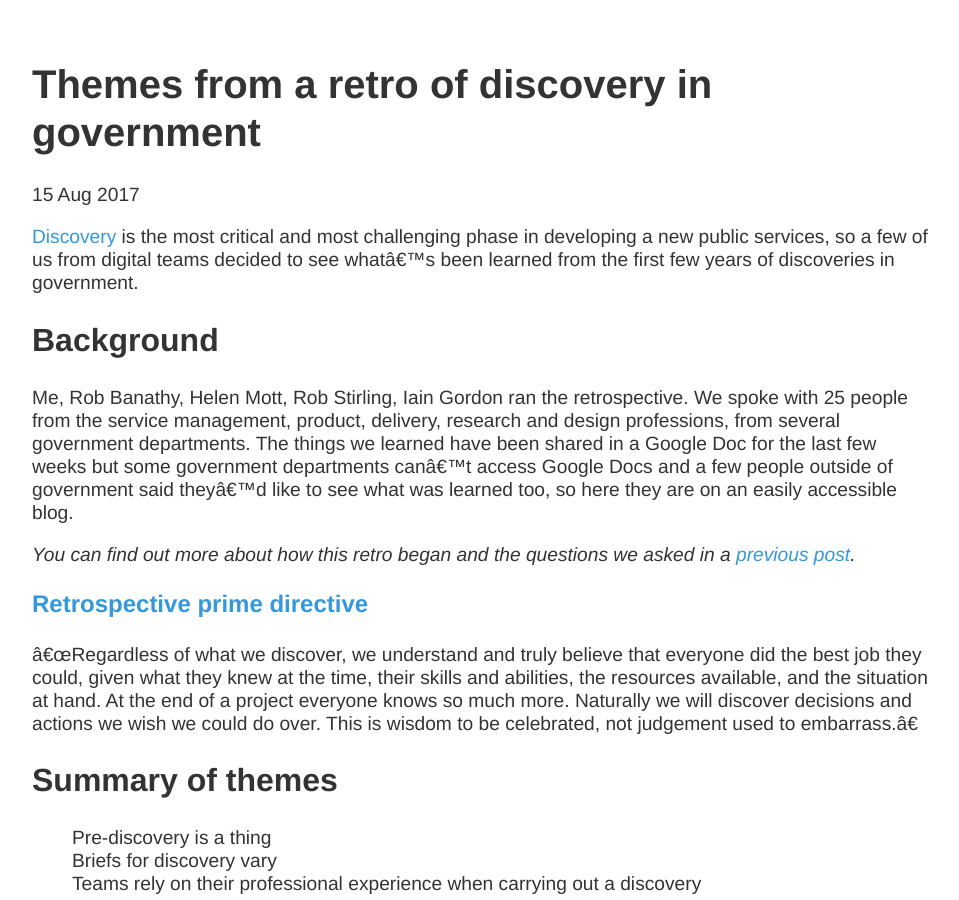
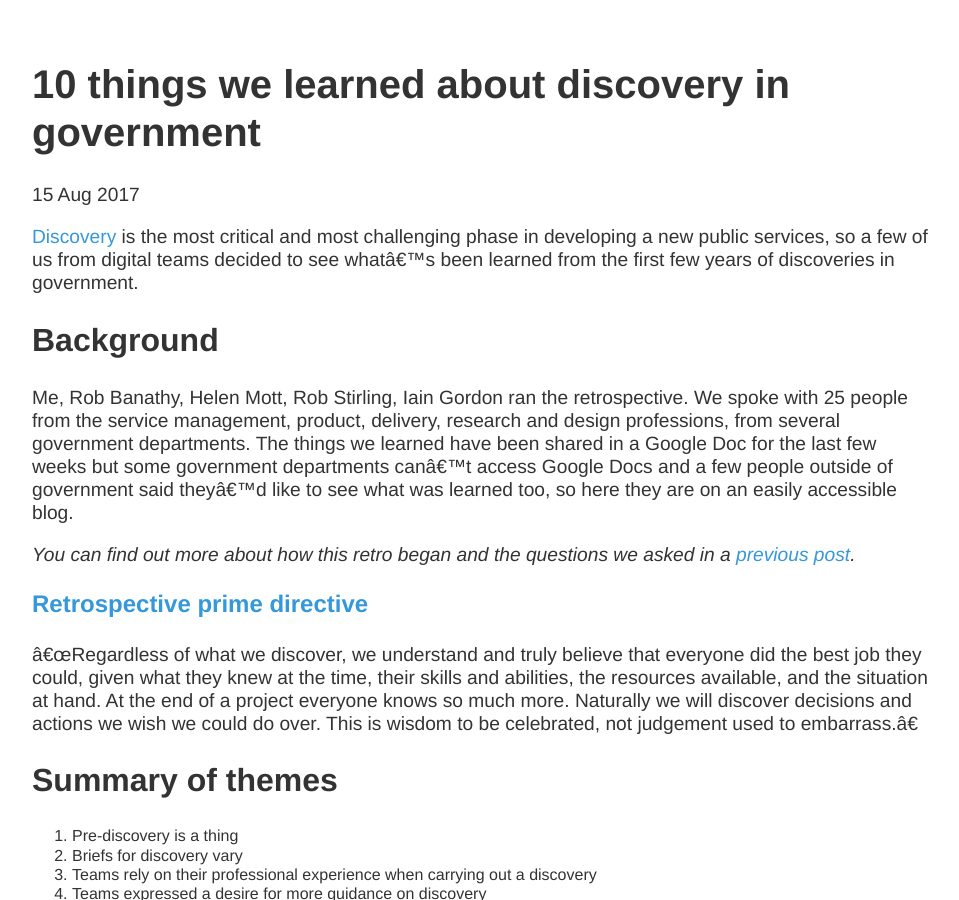
Before and after one commit to scottcolfer/scottcolfer.github.io, a Jekyll site: the page built from _posts/2017-08-15-discovery-retro-themes.md, in a window 1280 px wide and 900 px high. Shown: the whole window, without its empty margins (160-1119 px from the left). Built offline with Jekyll 4.4.1, drawn with Linux system fonts in a browser that asks for light colours; some of the changed lines change nothing that is shown.

Commit message:
Update 2017-08-15-discovery-retro-themes.md
Changed title to make it more interesting

```diff
--- a/_posts/2017-08-15-discovery-retro-themes.md
+++ b/_posts/2017-08-15-discovery-retro-themes.md
@@ -1,6 +1,6 @@
 ---
 layout: post
-title: "Themes from a retro of discovery in government"
+title: "10 things we learned about discovery in government"
 date: 2017-08-15
 ---
 
@@ -18,16 +18,16 @@ The things we learned have been shared in a Google Doc for the last few weeks bu
 
 ## Summary of themes
 
-- Pre-discovery is a thing
-- Briefs for discovery vary
-- Teams rely on their professional experience when carrying out a discovery
-- Teams expressed a desire for more guidance on discovery
-- Service Manual guidance on discovery has limited use
-- Time taken to complete a discovery varies significantly
-- Teams would like to learn from other discoveries
-- Discoveries have been valuable in stopping work where there is a weak business case, or the conditions to proceed to alpha are not present
-- Business case for a solution comes at the end of alpha
-- Discoveries sometimes blend into alpha.
+1. Pre-discovery is a thing
+2. Briefs for discovery vary
+3. Teams rely on their professional experience when carrying out a discovery
+4. Teams expressed a desire for more guidance on discovery
+5. Service Manual guidance on discovery has limited use
+6. Time taken to complete a discovery varies significantly
+7. Teams would like to learn from other discoveries
+8. Discoveries have been valuable in stopping work where there is a weak business case, or the conditions to proceed to alpha are not present
+9. Business case for a solution comes at the end of alpha
+10. Discoveries sometimes blend into alpha.
 
 ### Pre-discovery is a thing
 
```
